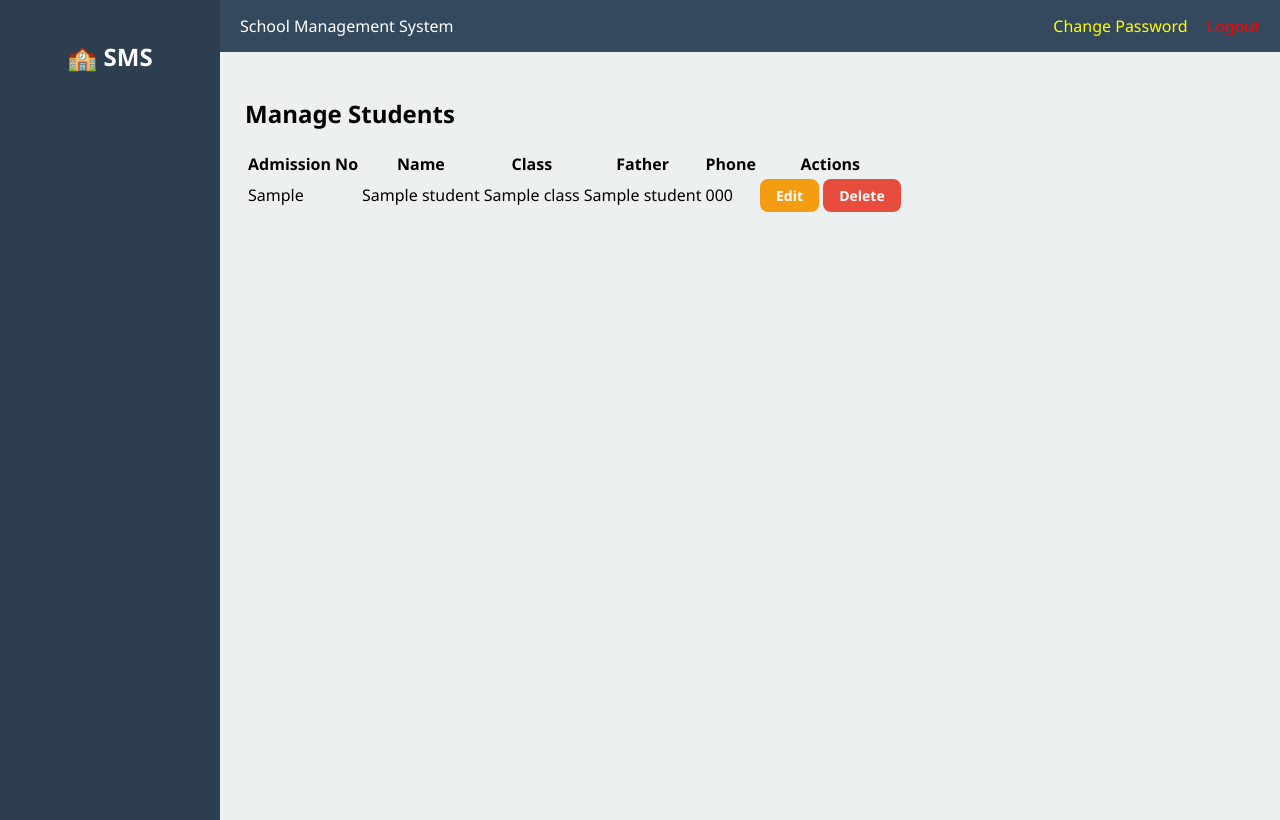
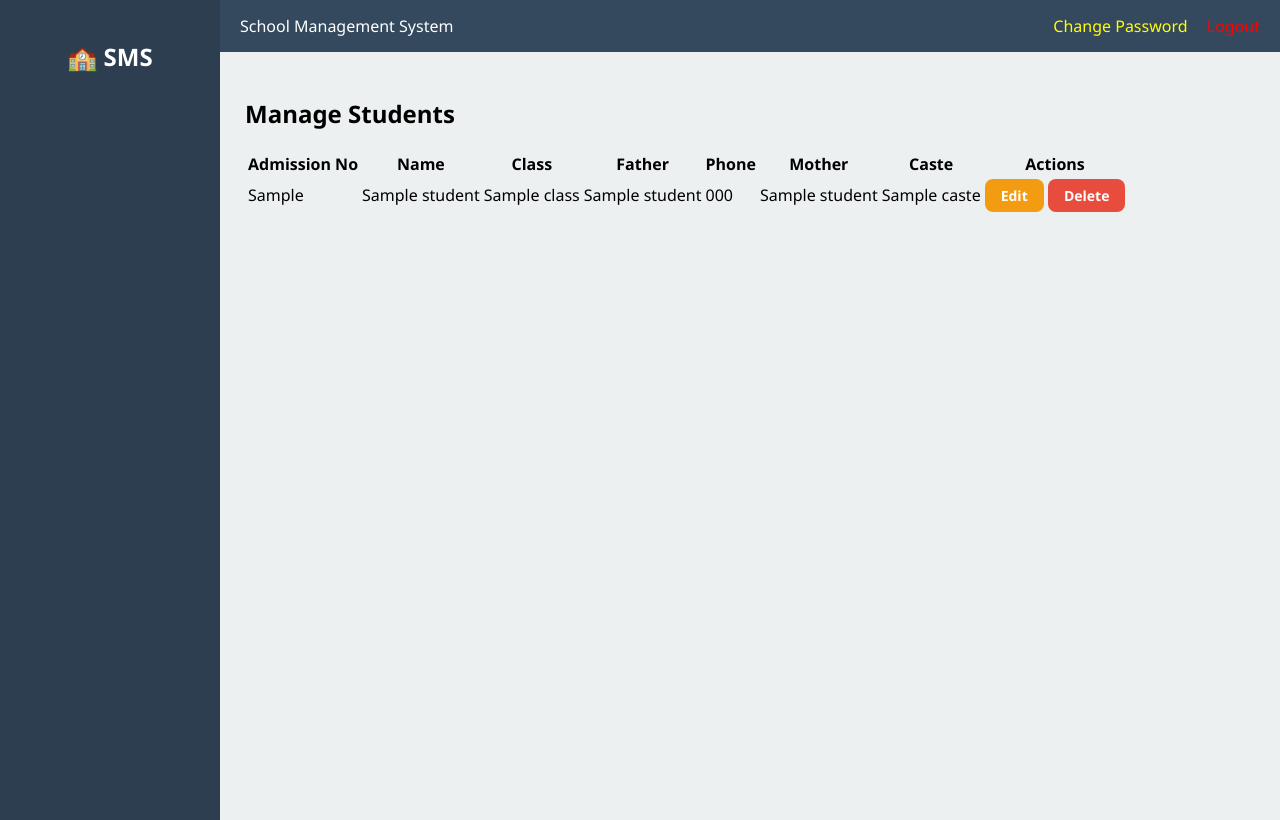
Before and after one commit to ChallaYesuBabu/vignan_school-management-system, a Flask app: page /admin/manage-students in a window 1280 px wide. Run offline with Flask 3, Linux system fonts and the light colour scheme; a database or web service that is not in the repository returns one stand-in record (values such as "Sample title").

Commit message:
Added mother name and Caste to manage students

```diff
--- a/templates/admin/manage_students.html
+++ b/templates/admin/manage_students.html
@@ -49,6 +49,8 @@
             <th>Class</th>
             <th>Father</th>
             <th>Phone</th>
+            <th>Mother</th>
+            <th>Caste</th>
             <th>Actions</th>
         </tr>
     </thead>
@@ -64,6 +66,8 @@
             <td>{{ s.class }}</td>
             <td>{{ s.father_name }}</td>
             <td>{{ s.father_phone }}</td>
+            <td>{{s.mother_name}}</td>
+            <td>{{s.caste}}</td>
 
             <td>
 
```
